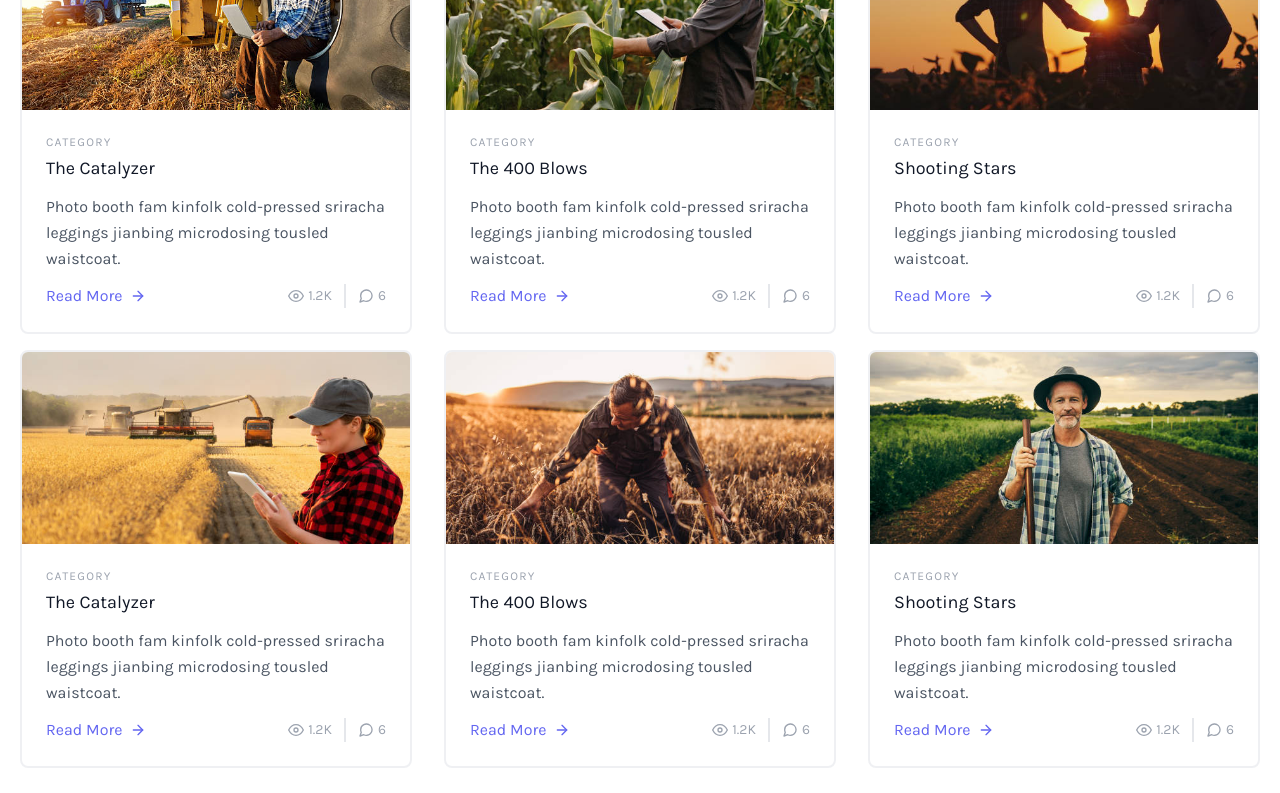
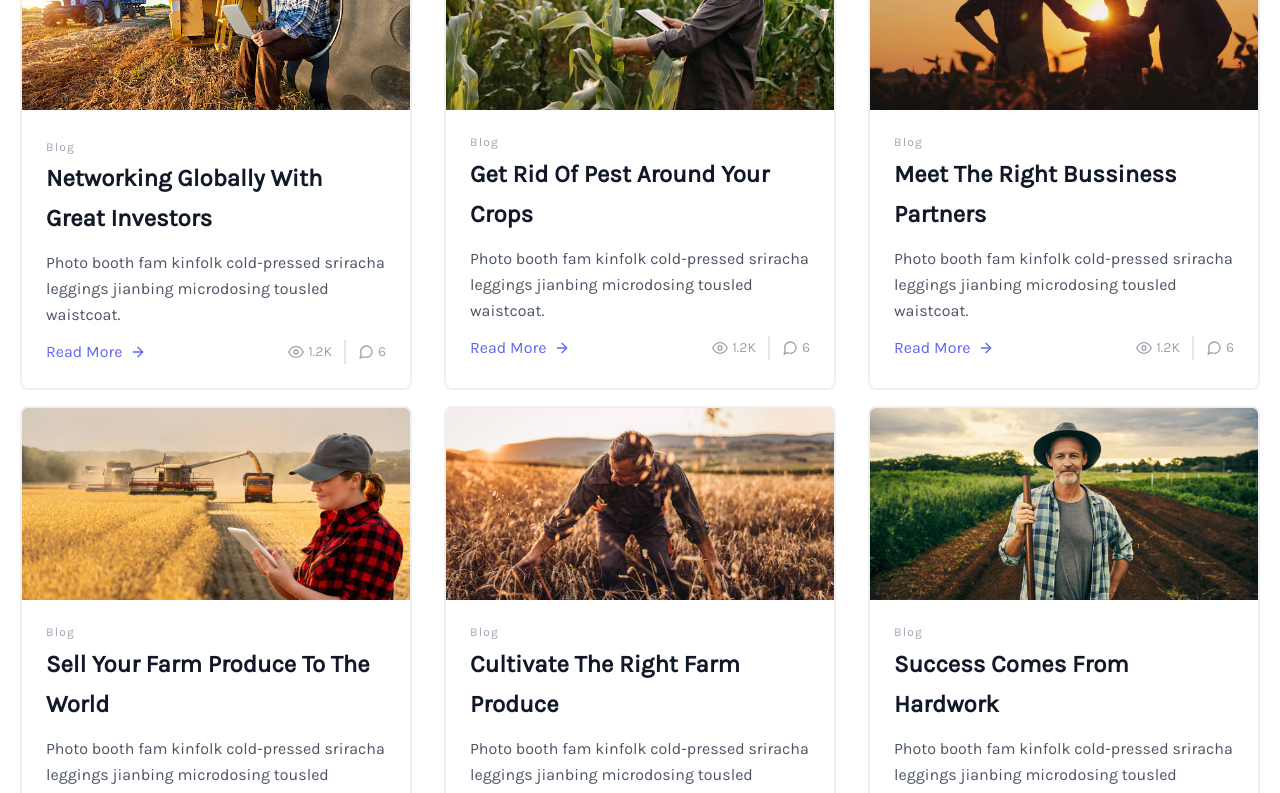
Before and after one commit to Emilsone/product, a Vue app: page /blog in a window 1280 px wide. Shown: the part 980-1773 px from the top of the page. Built offline with nearby package versions, Linux system fonts and the light colour scheme.

Commit message:
rewrite components

```diff
--- a/src/components/DownloadApp.vue
+++ b/src/components/DownloadApp.vue
@@ -1,42 +1,47 @@
 <template>
   <section class="bg-download body-font relative">
-    <div class="">
-      <div
-        class="container px-3 mx-auto flex flex-wrap flex-col md:flex-row items-center relative"
-      >
-        <!--Left Col-->
+    <div class="md:flex items-center lg:pt-40 ">
+      <div class="w-full md:w-1/2 px-10 mb-10 md:mb-0 ">
+        <div class="relative">
+          <img
+            src="../assets/mock-up.png"
+            class="w-full relative z-10"
+            alt=""
+          />
+          <div
+            class="border-4 border-gray-200 absolute top-10 bottom-10 left-10 right-10 z-0"
+          ></div>
+        </div>
+      </div>
+      <div class="w-full md:w-1/2 px-10">
+        <div class="mb-10">
+          <h1 class="font-bold uppercase text-2xl mb-5 md:text-left text-center ">Download our app</h1>
+          <p class="text-sm leading-7 ">
+            We beleive that access to healthy. fresh food is a human right so
+            get products washed ready for box and finally delivered from our
+            farm right to your doorstep.
+          </p>
+        </div>
+
         <div
-          class="flex flex-col w-full md:w-2/5 justify-center lg:items-start items-center text-center md:text-left hero-text"
+          class="flex flex-col md:flex-row items-center  py-2"
         >
-          <h1 class="text-4xl font-bold py-3">Download Our App</h1>
-          <p class="leading-normal text-lg mb-4 py-2">
-            Get your products washed ready for box and finally delivered from
-            our farm right to your doorstep.
-          </p>
-          <div
-            class="flex flex-row items-center justify-between lg:items-start py-2"
-          >
+          <a href="#">
             <img
               class="object-cover object-center h-full w-full px-4"
               src="../assets/appstore-btn.png"
             />
+          </a>
+          <a href="#" class="">
             <img
-              class="object-cover object-center h-full w-full px-4"
+              class="object-cover object-center h-full w-full  md:py-0 py-4"
               src="../assets/googleplay-btn.png"
-            />
-          </div>
-        </div>
-        <!--Right Col-->
-        <div class="w-full md:w-3/5 my-0 md:py-6 text-center">
-          <img
-            class="w-full md:w-4/5 md:ml-32 ml-0"
-            src="../assets/mock-up.png"
-            alt
-          />
+          /></a>
         </div>
       </div>
     </div>
   </section>
+
 </template>
 <script>
 export default {
@@ -47,6 +52,6 @@ export default {
 .bg-download {
   background-color: #f4f3f1;
   color: black;
-  height: 65vh;
+  height: 100vh;
 }
 </style>
--- a/src/components/HeaderLogo.vue
+++ b/src/components/HeaderLogo.vue
@@ -5,7 +5,7 @@
 
     <img
       alt="logo image"
-      class="w-24 h-24 mb-3 "
+      class="w-24 h-24 mb-4 "
       src="../assets/farm-logo.png"
     />
     </router-link>
--- a/src/components/TheFooter.vue
+++ b/src/components/TheFooter.vue
@@ -42,12 +42,15 @@
         </div>
 
         <div class="flex-1 mb-6 py-6">
-          <p class="uppercase md:mb-6 font-bold py-2">
+          <p class="uppercase md:mb-6 font-bold py-0">
             newsletter subscription
           </p>
+
           <!-- component -->
           <div>
+            <p class="texl-sm py-2">A 30-second newsletter with new product, discount, service.</p>
             <form class="flex md:flex-nowrap flex-wrap">
+
               <input
                 class="md:w-3/4 w-full p-4 border-t mr-0 border-b border-l text-gray-800 border-gray-200 bg-white"
                 placeholder="your@mail.com"
--- a/src/views/Blog.vue
+++ b/src/views/Blog.vue
@@ -15,13 +15,13 @@
                 alt="blog"
               />
               <div class="p-6">
-                <h2
+                <span
                   class="tracking-widest text-xs title-font font-medium text-gray-400 mb-1"
                 >
-                  CATEGORY
-                </h2>
-                <h1 class="title-font text-lg font-medium text-gray-900 mb-3">
-                  The Catalyzer
+                  Blog
+                </span>
+                <h1 class="title-font text-2xl leading-10 font-bold text-gray-900 capitalize mb-3">
+                  Networking globally with great investors
                 </h1>
                 <p class="leading-relaxed mb-3">
                   Photo booth fam kinfolk cold-pressed sriracha leggings
@@ -96,10 +96,10 @@
                 <h2
                   class="tracking-widest text-xs title-font font-medium text-gray-400 mb-1"
                 >
-                  CATEGORY
+                  Blog
                 </h2>
-                <h1 class="title-font text-lg font-medium text-gray-900 mb-3">
-                  The 400 Blows
+                <h1 class="title-font text-2xl leading-10 font-bold text-gray-900 capitalize mb-3">
+                  Get rid of pest around your crops
                 </h1>
                 <p class="leading-relaxed mb-3">
                   Photo booth fam kinfolk cold-pressed sriracha leggings
@@ -174,10 +174,10 @@
                 <h2
                   class="tracking-widest text-xs title-font font-medium text-gray-400 mb-1"
                 >
-                  CATEGORY
+                  Blog
                 </h2>
-                <h1 class="title-font text-lg font-medium text-gray-900 mb-3">
-                  Shooting Stars
+                <h1 class="title-font text-2xl leading-10 font-bold text-gray-900 capitalize mb-3">
+                  Meet the right bussiness partners
                 </h1>
                 <p class="leading-relaxed mb-3">
                   Photo booth fam kinfolk cold-pressed sriracha leggings
@@ -240,7 +240,7 @@
             </div>
           </div>
         </div>
-         <div class="flex flex-wrap -m-4">
+        <div class="flex flex-wrap -m-4">
           <div class="p-4 md:w-1/3">
             <div
               class="h-full border-2 border-gray-200 border-opacity-60 rounded-lg overflow-hidden"
@@ -254,10 +254,10 @@
                 <h2
                   class="tracking-widest text-xs title-font font-medium text-gray-400 mb-1"
                 >
-                  CATEGORY
+                  Blog
                 </h2>
-                <h1 class="title-font text-lg font-medium text-gray-900 mb-3">
-                  The Catalyzer
+                <h1 class="title-font text-2xl leading-10 font-bold text-gray-900 capitalize mb-3">
+                  Sell Your Farm Produce to the world
                 </h1>
                 <p class="leading-relaxed mb-3">
                   Photo booth fam kinfolk cold-pressed sriracha leggings
@@ -332,10 +332,10 @@
                 <h2
                   class="tracking-widest text-xs title-font font-medium text-gray-400 mb-1"
                 >
-                  CATEGORY
+                  Blog
                 </h2>
-                <h1 class="title-font text-lg font-medium text-gray-900 mb-3">
-                  The 400 Blows
+                <h1 class="title-font text-2xl leading-10 font-bold text-gray-900 capitalize mb-3">
+                  Cultivate the right farm produce
                 </h1>
                 <p class="leading-relaxed mb-3">
                   Photo booth fam kinfolk cold-pressed sriracha leggings
@@ -410,10 +410,10 @@
                 <h2
                   class="tracking-widest text-xs title-font font-medium text-gray-400 mb-1"
                 >
-                  CATEGORY
+                  Blog
                 </h2>
-                <h1 class="title-font text-lg font-medium text-gray-900 mb-3">
-                  Shooting Stars
+                <h1 class="title-font text-2xl leading-10 font-bold text-gray-900 capitalize mb-3">
+                  Success comes from hardwork
                 </h1>
                 <p class="leading-relaxed mb-3">
                   Photo booth fam kinfolk cold-pressed sriracha leggings
```
